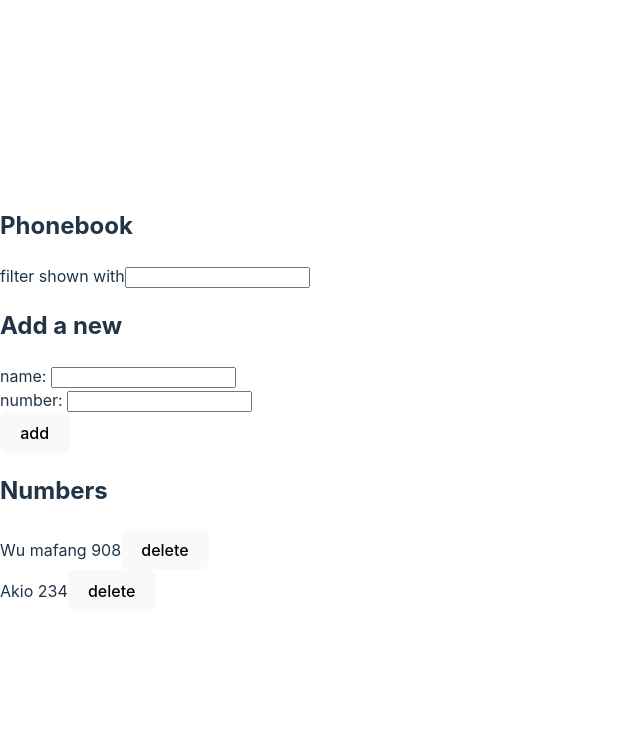
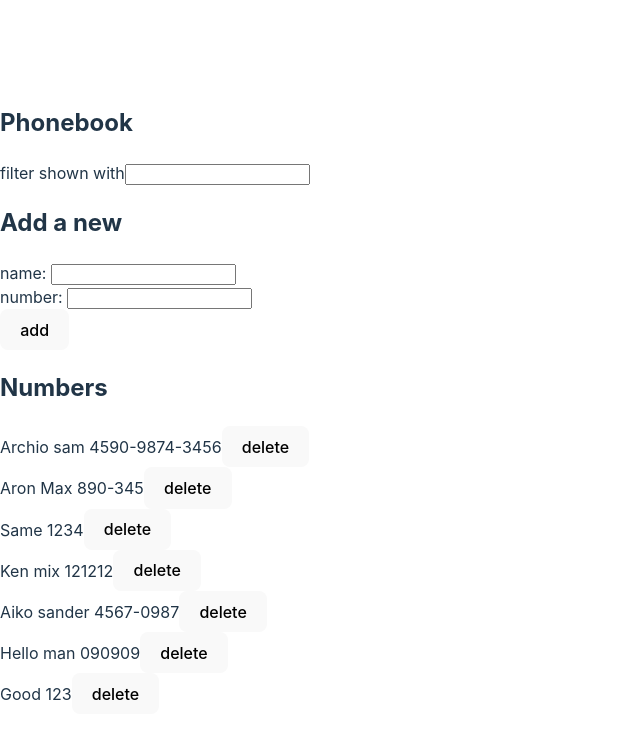
Before and after one commit to firewormx/fullstackopen, a React (Vite) app in the folder Part2/The phonebook/phonebook/: page / in a window 1280 px wide. Shown: the top 738 px of the page, without its empty margins (0-640 px from the left). Built offline with nearby package versions, Linux system fonts and the light colour scheme; data requests are answered from the project's data file.

Commit message:
update 2.15

```diff
--- a/Part2/The phonebook/phonebook/db.json
+++ b/Part2/The phonebook/phonebook/db.json
@@ -1,14 +1,39 @@
 {
   "persons": [
     {
-      "name": "Wu mafang",
-      "number": "908",
-      "id": 2
+      "name": "Archio sam",
+      "number": "4590-9874-3456",
+      "id": 7
     },
     {
-      "name": "Akio",
-      "number": "234",
-      "id": 3
+      "name": "Aron Max",
+      "number": "890-345",
+      "id": 15
+    },
+    {
+      "name": "Same",
+      "number": "1234",
+      "id": 25
+    },
+    {
+      "name": "Ken mix",
+      "number": "121212",
+      "id": 26
+    },
+    {
+      "name": "Aiko sander",
+      "number": "4567-0987",
+      "id": 27
+    },
+    {
+      "name": "Hello man",
+      "number": "090909",
+      "id": 28
+    },
+    {
+      "name": "Good",
+      "number": "123",
+      "id": 29
     }
   ]
 }
--- a/Part2/The phonebook/phonebook/src/App.jsx
+++ b/Part2/The phonebook/phonebook/src/App.jsx
@@ -56,19 +56,33 @@ const newNameObject ={
   number: newNumber,
 }
 
-const existingPerson = persons.find(person => person.name === newName);
-existingPerson ? alert(`${newName} is already added to phonebook`)
-  :setPersons(persons.concat(newNameObject));
+const existingPerson = persons.some(person => person.name === newName);
 
+if (existingPerson){
+const person = persons.find(per=> per.name === newName);
+const changedPerson ={...person, number:newNumber};
+
+  alert(`${newName} is already added to phonebook, replace the old number with a new one?`);
+
+    personService.update(person.id, changedPerson)
+    .then(returnedPerson => {
+      console.log(returnedPerson);
+    setPersons(persons.map(per =>per.id !== returnedPerson.id ? per : returnedPerson));
+    })
+    .catch(error => console.log(error));
+
+}else{
   personService.create(newNameObject)
   .then(data=>{
     console.log(data);
     setPersons(persons.concat(data))
   }).catch(error => console.error(error));
-
+}
   setNewName("");
 setNewNumber("");
   }
+
+
 
  const handleNameChange = (event)=>{
   console.log(event.target.value);
@@ -94,15 +108,19 @@ const filterToShow = (search === "")
 const show_names =() => filterToShow.map((person, index) =>{
 
   const handleDeleteButton =() => {
-window.confirm(`Delete ${person.name}?`);
+    const removeid = window.confirm(`Delete ${person.name}?`);
+    if(removeid){
     personService.clear(person.id)
     .then(()=> {
           setPersons(persons.filter(pers => pers.id !== person.id ));
         })
         .catch(error => console.log(error));
          }
+        return ;
+      }
 
-return <Person name={person.name} number={person.number} key={index} deleteEffect={handleDeleteButton}/>
+return <Person name={person.name} number={person.number} key={index}
+deleteEffect={handleDeleteButton} />
 })
 
 
```
Lines whose indentation alone changed are shown as unchanged.
